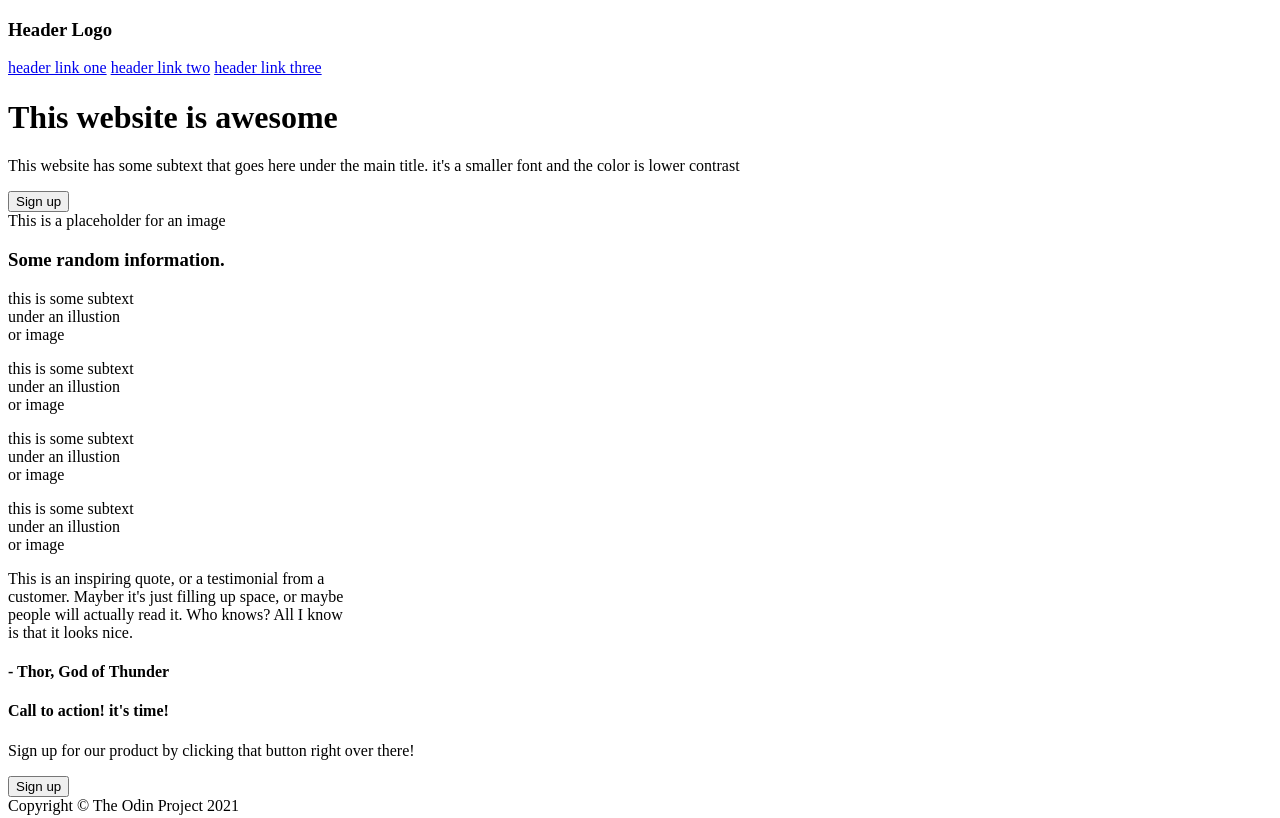
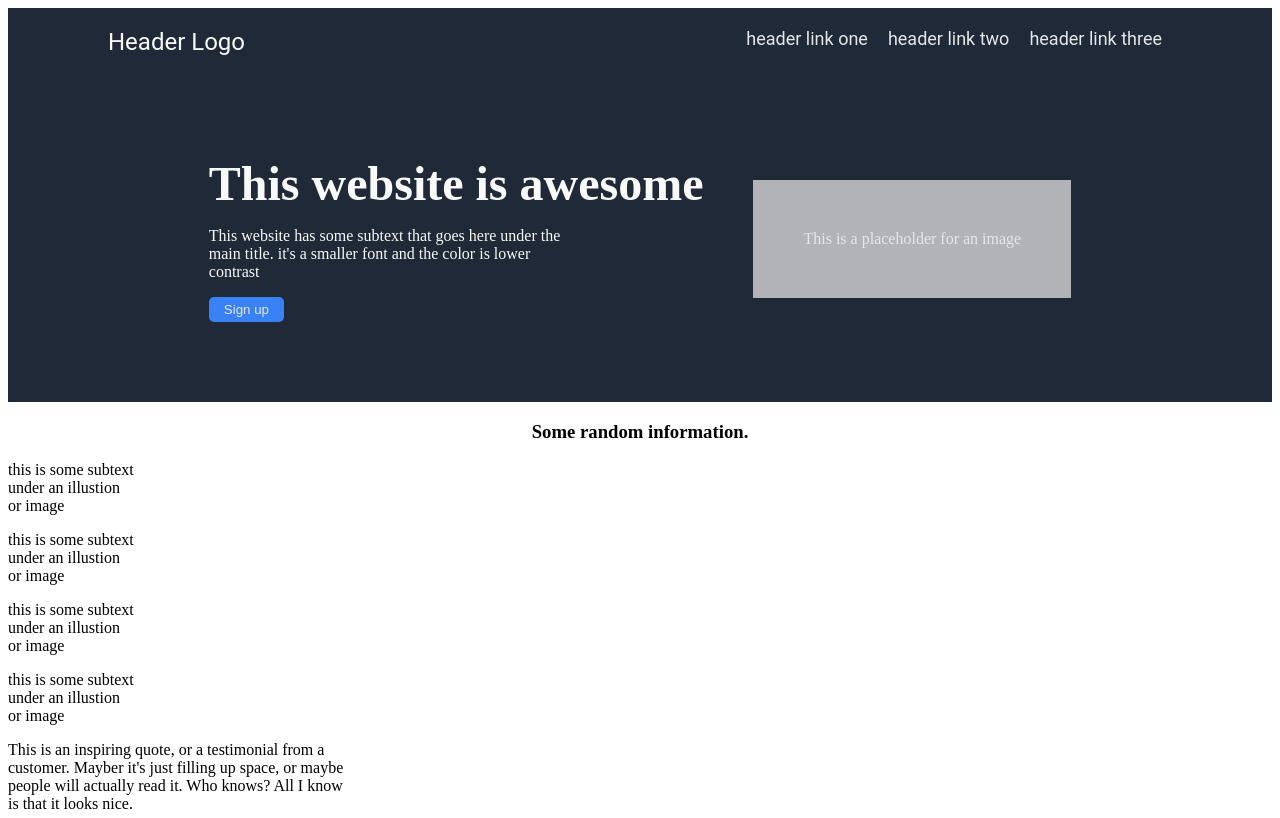
Before and after one commit to promitdas345/LandingPage, a plain HTML site: page index.html in a window 1280 px wide. Shown: the top 818 px of the page. Drawn offline with Linux system fonts and the light colour scheme.

Commit message:
adding the proper styling for the header section

```diff
--- a/index.html
+++ b/index.html
@@ -6,22 +6,29 @@
     <link rel="stylesheet" href = "style.css">
 </head>
 <body>
+    <div class = "top">
     <header>
-        <h3>Header Logo</h3>
-        <a href="#">header link one</a>
-        <a href ="#">header link two</a>
-        <a href="#">header link three</a>
+        <div class="logo">Header Logo</div>
+        <nav >
+        <a href="#" class = "link">header link one</a>
+        <a href ="#"class = "link">header link two</a>
+        <a href="#" class = "link">header link three</a>
+        </nav>
+    </header>
+    <div class = "container">
+    <div>
+    <div id="awesome">This website is awesome</div>
+    <p class = "sub">This website has some subtext that goes here under the<br>main title. it's a smaller font and the color is lower <br>contrast</p>
+    <button id="bu">Sign up</button>
+    </div>
+    <div id="img">This is a placeholder for an image</div>
+    </div>
 
 
-    <div>
-    <div>
-    <h1>This website is awesome</h1>
-    <p>This website has some subtext that goes here under the main title. it's a smaller font and the color is lower contrast</p>
-    <button>Sign up</button>
+
+
     </div>
-    <div>This is a placeholder for an image</div>
-    </div>
-    </header>
+
     <h3>Some random information.</h3>
    <section>
     <div class = "card-container">
--- a/style.css
+++ b/style.css
@@ -0,0 +1,77 @@
+header{
+    font-family: Roboto,  sans-serif;
+    display:flex;
+    justify-content: space-between;
+    padding: 20px 100px;
+
+
+
+
+
+}
+nav{
+
+
+    display: flex;
+
+
+}
+a{
+    text-decoration: none;
+    margin: 0 10px;
+
+
+
+}
+
+.logo{
+
+    color: #F9FAF8;
+    font-size: 24px;
+}
+.top{
+    background-color: #1F2937;
+}
+.link{
+    font-size: 18px;
+    color:#E5E7E8;
+}
+#awesome{
+    font-size:48px;
+    color: #F9FAF8;
+    font-weight: 900;
+}
+.sub{
+    color: #F9FAF8;
+}
+#bu{
+    background-color: #3882F6;
+    color: #E5E7E8;
+    border-radius:5px;
+    border: none;
+
+    padding:5px 15px;
+}
+h3{
+    text-align: center;
+}
+.container{
+    display:flex;
+    justify-content: center;
+    gap: 50px;
+    align-items: center;
+    margin: 0 auto;
+    padding: 80px 20px;
+
+}
+#img{
+    color: #E5E7E8;
+    display: flex;
+    justify-content: center;
+    align-items: center;
+background-color: rgba(221, 221, 221, 0.767);
+padding: 50px;
+
+
+
+}
```
